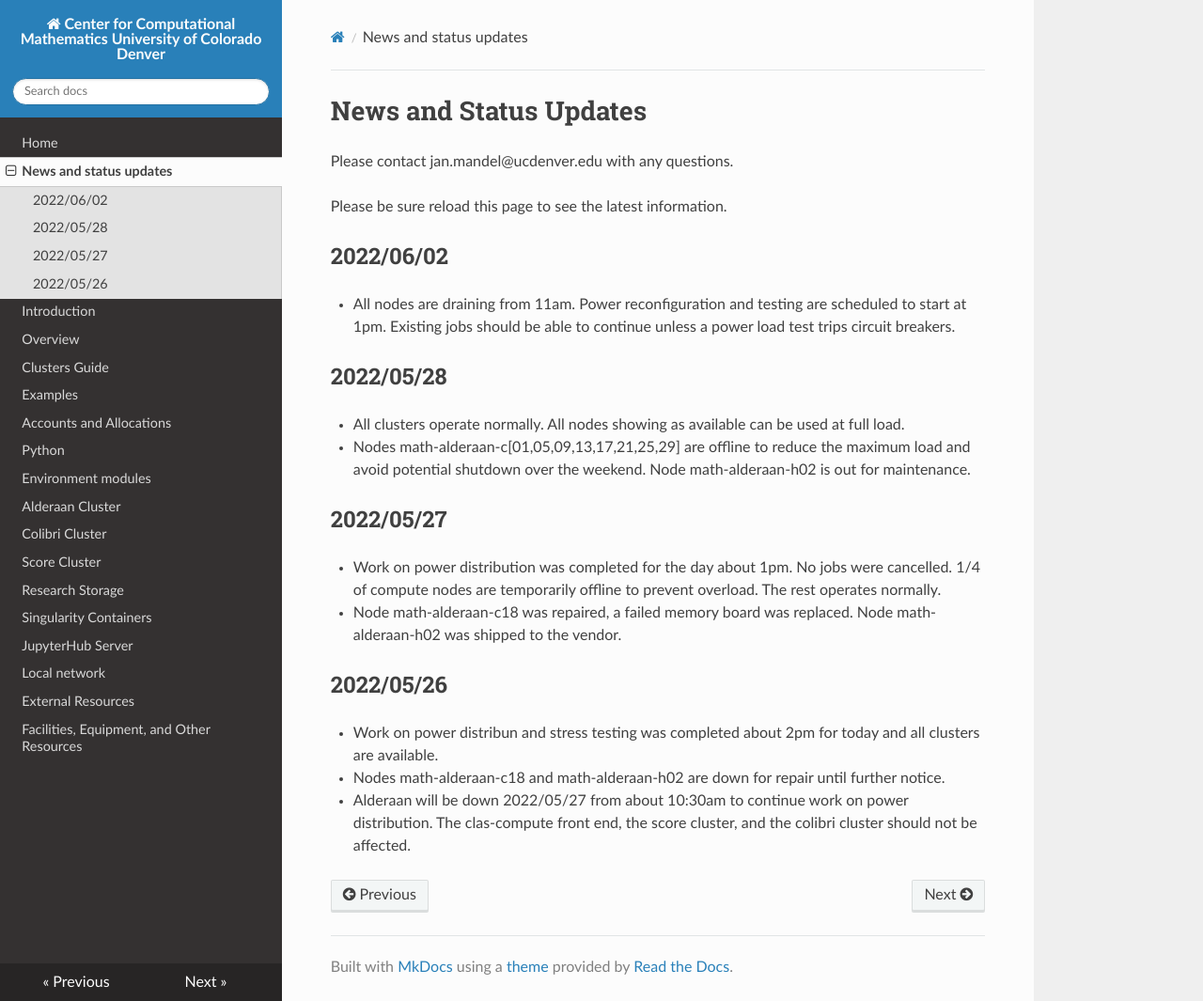
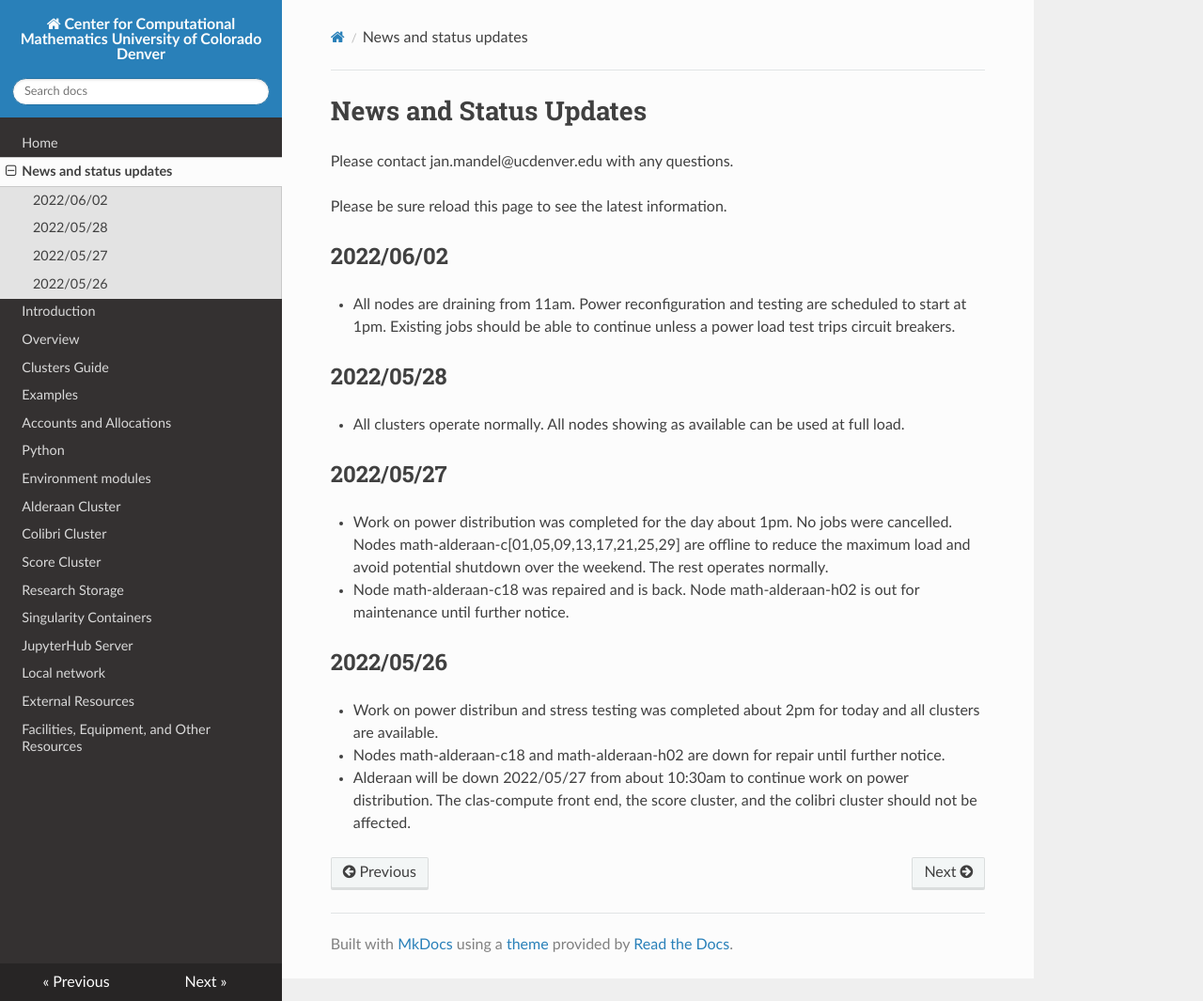
Before and after one commit to ccmucdenver/ccm-docs, an MkDocs documentation site: the page built from docs/updates.md, in a window 1280 px wide and 1065 px high. Shown: the whole window at 94% size. Built offline with MkDocs 1.6.1, drawn with Linux system fonts in a browser that asks for light colours; nearby versions of some CDN libraries.

Commit message:
Update updates.md

```diff
--- a/docs/updates.md
+++ b/docs/updates.md
@@ -12,15 +12,11 @@ Please be sure reload this page to see the latest information.
 
 * All clusters operate normally. All nodes showing as available can be used at full load.
 
-* Nodes math-alderaan-c[01,05,09,13,17,21,25,29] are offline to reduce the maximum load and avoid potential shutdown over the weekend. Node math-alderaan-h02 is out for maintenance.
-
 ## 2022/05/27
 
-* Work on power distribution was completed for the day about 1pm. No jobs were cancelled. 1/4 of compute nodes are temporarily offline to prevent overload. The rest operates normally.
+* Work on power distribution was completed for the day about 1pm. No jobs were cancelled. Nodes math-alderaan-c[01,05,09,13,17,21,25,29] are offline to reduce the maximum load and avoid potential shutdown over the weekend.  The rest operates normally.
 
-* Node math-alderaan-c18 was repaired, a failed memory board was replaced. Node math-alderaan-h02 was shipped to the vendor.
-
-
+* Node math-alderaan-c18 was repaired and is back. Node math-alderaan-h02 is out for maintenance until further notice.
 
 ## 2022/05/26
 * Work on power distribun and stress testing was completed about 2pm for today and all clusters are available.
```
